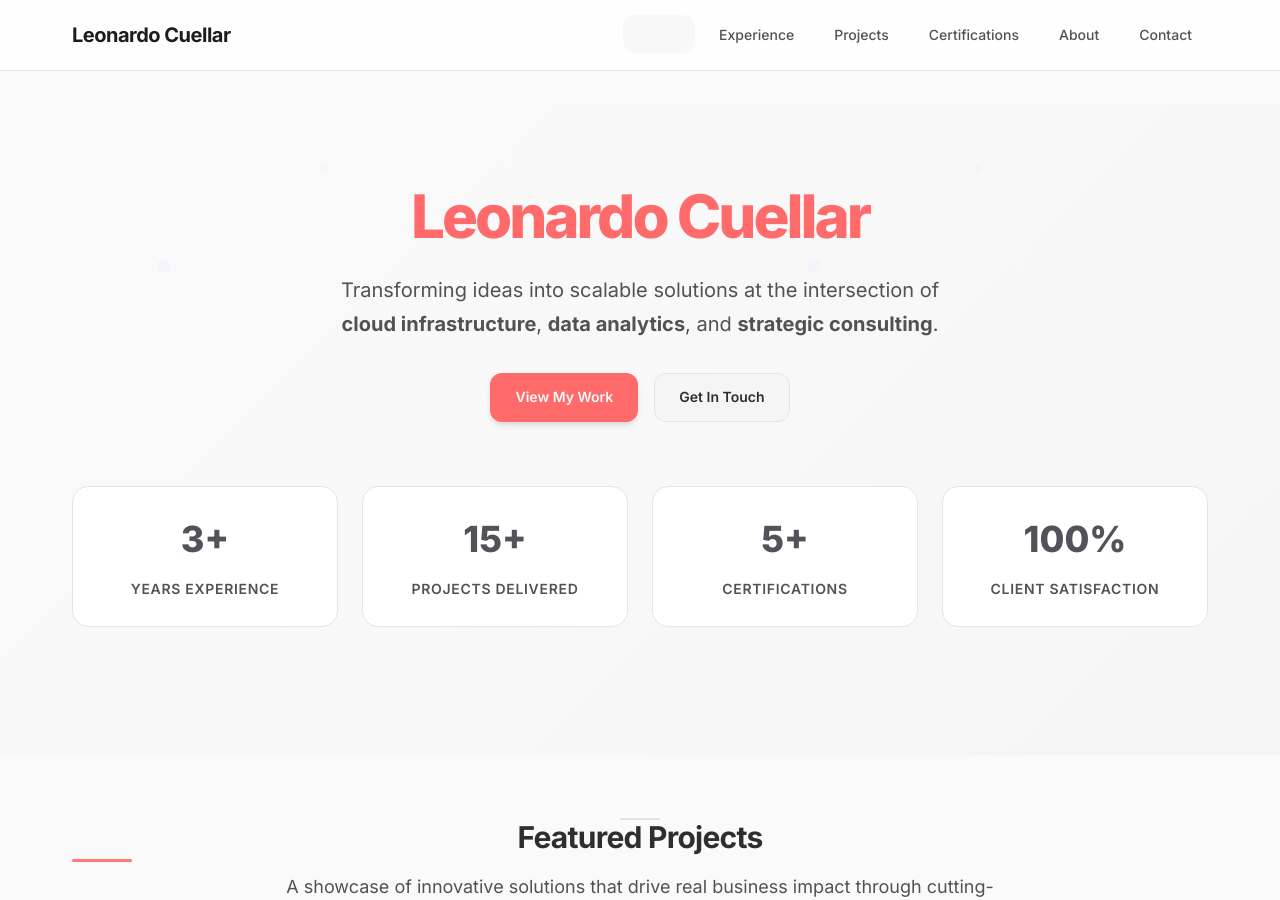
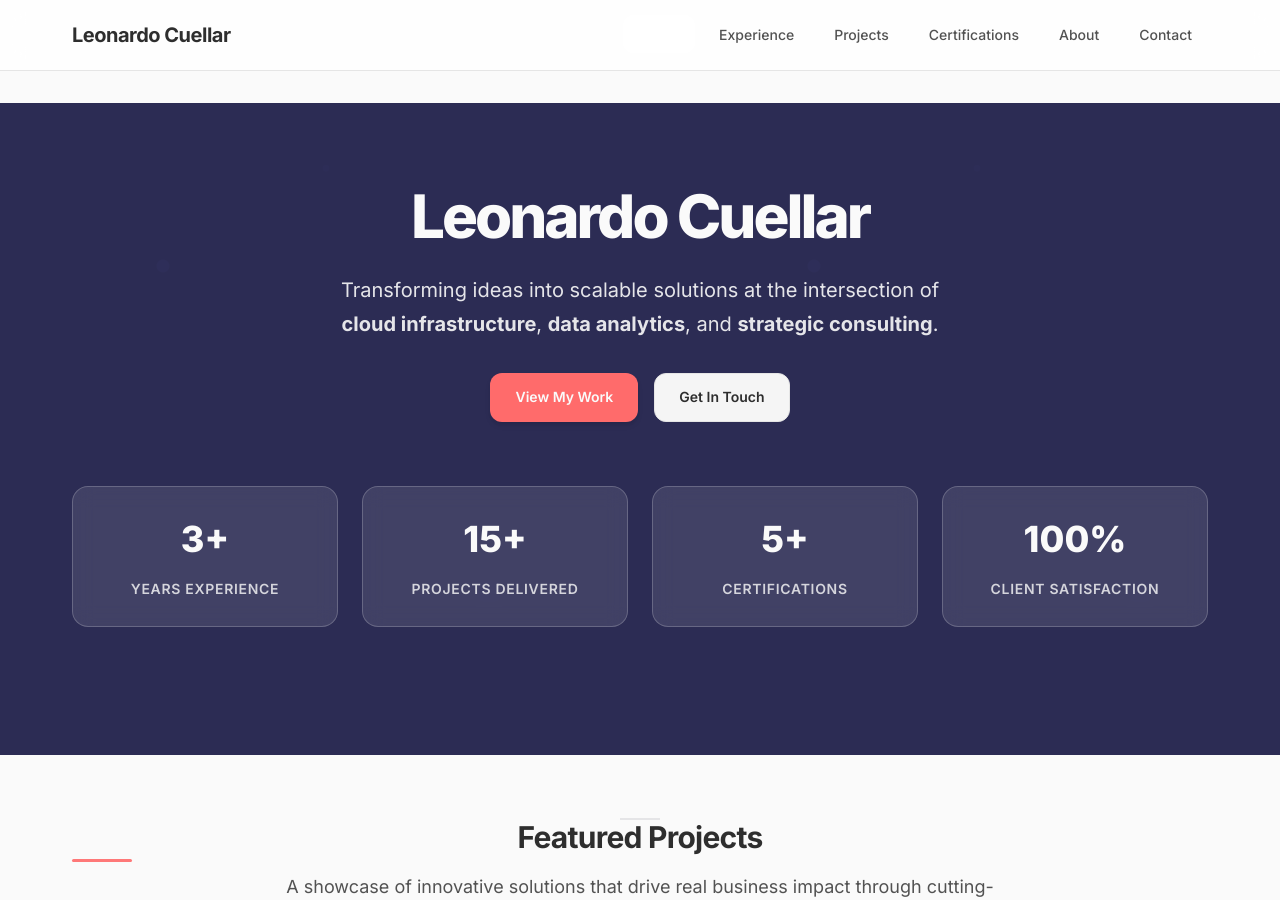
Before and after one commit to leonardocuellargold/leonardocuellargold.github.io, a Jekyll site: the page built from index.md, in a window 1280 px wide and 900 px high. Built offline with Jekyll 4.4.1, drawn with Linux system fonts in a browser that asks for light colours.

Commit message:
Fix contrast and visibility issues: navigation text, hero stats, badge hovers, footer alignment - improve WCAG compliance

```diff
--- a/_includes/footer.html
+++ b/_includes/footer.html
@@ -129,7 +129,8 @@
 .footer-nav {
   display: flex;
   flex-direction: column;
-  gap: var(--space-2);
+  gap: var(--space-3);
+  align-items: flex-start;
 }
 
 .contact-info {
--- a/_includes/head-custom.html
+++ b/_includes/head-custom.html
@@ -41,7 +41,12 @@
     background: #FAFAFA;
     color: #2E2E2E;
   }
-  .hero { min-height: 60vh; }
+  .hero {
+    min-height: 60vh;
+    background: #2C2C54;
+    color: #FAFAFA;
+    margin-top: 0;
+  }
   .container { max-width: 1200px; margin: 0 auto; padding: 0 2rem; }
   .btn {
     display: inline-flex;
@@ -56,4 +61,6 @@
     background: #FF6B6B;
     color: #FAFAFA;
   }
+  .site-title { color: #2E2E2E; }
+  .page-link.active { color: #FF6B6B; }
 </style>
--- a/assets/main.scss
+++ b/assets/main.scss
@@ -239,7 +239,7 @@
   left: 0;
   width: 3rem;
   height: 3px;
-  background: linear-gradient(90deg, var(--primary-500), var(--primary-300));
+  background: var(--accent);
   border-radius: var(--radius-full);
 }
 
@@ -298,9 +298,13 @@
 }
 
 .page-content {
-  padding-top: var(--space-8);
+  padding-top: 0;
   padding-bottom: var(--space-20);
   min-height: calc(100vh - 200px);
+}
+
+.page-content:not(.hero-page) {
+  padding-top: var(--space-8);
 }
 
 /* === NAVIGATION === */
@@ -331,7 +335,7 @@
 .site-title {
   font-size: var(--text-xl);
   font-weight: 700;
-  color: var(--primary);
+  color: var(--text-primary);
   text-decoration: none;
   letter-spacing: -0.025em;
   transition: color var(--duration-200) var(--ease-out);
@@ -369,7 +373,7 @@
   content: '';
   position: absolute;
   inset: 0;
-  background: var(--primary-50);
+  background: var(--bg-elevated);
   border-radius: var(--radius-lg);
   opacity: 0;
   transform: scale(0.8);
@@ -384,13 +388,14 @@
 
 .page-link:hover,
 .page-link.active {
-  color: var(--primary-700);
+  color: var(--accent);
   transform: translateY(-1px);
 }
 
 .page-link.active {
-  color: var(--primary-600);
+  color: var(--accent);
   font-weight: 600;
+  background: var(--bg-elevated);
 }
 
 @media (prefers-color-scheme: dark) {
@@ -400,7 +405,15 @@
 
   .page-link:hover,
   .page-link.active {
-    color: var(--primary-300);
+    color: var(--accent);
+  }
+
+  .site-title {
+    color: var(--text-primary);
+  }
+
+  .hero {
+    background: var(--secondary);
   }
 }
 
@@ -421,7 +434,7 @@
 
 /* Links */
 a {
-  color: var(--primary-600);
+  color: var(--accent);
   text-decoration: none;
   font-weight: 500;
   transition: all var(--duration-200) var(--ease-out);
@@ -429,7 +442,8 @@
 }
 
 a:hover {
-  color: var(--primary-700);
+  color: var(--accent);
+  filter: brightness(0.8);
 }
 
 /* Buttons */
@@ -569,15 +583,21 @@
   left: 50%;
   width: 0;
   height: 0;
-  background: var(--primary-200);
+  background: var(--accent);
   border-radius: 50%;
   transform: translate(-50%, -50%);
   transition: all var(--duration-300) var(--ease-out);
+  opacity: 0.1;
 }
 
 .badge:hover::before {
   width: 100px;
   height: 100px;
+}
+
+.badge:hover {
+  color: var(--text-primary);
+  border-color: var(--accent);
 }
 
 .badge-success {
@@ -652,10 +672,9 @@
 .hero {
   position: relative;
   padding: var(--space-20) 0;
-  background: linear-gradient(135deg,
-    var(--bg-primary) 0%,
-    var(--primary-50) 50%,
-    var(--bg-secondary) 100%);
+  margin-top: 0;
+  background: var(--secondary);
+  color: var(--text-inverse);
   overflow: hidden;
 }
 
@@ -683,12 +702,12 @@
   font-weight: 800;
   line-height: 1.1;
   margin-bottom: var(--space-6);
-  color: var(--accent);
+  color: var(--text-inverse);
 }
 
 .hero-subtitle {
   font-size: var(--text-xl);
-  color: var(--text-secondary);
+  color: rgba(250, 250, 250, 0.9);
   margin-bottom: var(--space-8);
   max-width: 600px;
   margin-left: auto;
@@ -756,6 +775,7 @@
   font-weight: 700;
   margin-bottom: var(--space-4);
   position: relative;
+  color: var(--text-primary);
 }
 
 .section-subtitle {
@@ -782,6 +802,17 @@
   transition: all var(--duration-300) var(--ease-out);
 }
 
+.hero .stat-card {
+  background: rgba(255, 255, 255, 0.1);
+  border-color: rgba(255, 255, 255, 0.2);
+  backdrop-filter: blur(10px);
+}
+
+.hero .stat-card:hover {
+  background: rgba(255, 255, 255, 0.15);
+  border-color: var(--accent);
+}
+
 .stat-card:hover {
   transform: translateY(-4px);
   box-shadow: var(--shadow-lg);
@@ -791,8 +822,16 @@
   display: block;
   font-size: var(--text-4xl);
   font-weight: 800;
-  color: var(--primary-600);
+  color: var(--accent);
   margin-bottom: var(--space-2);
+}
+
+.hero .stat-number {
+  color: var(--text-inverse);
+}
+
+.hero .stat-label {
+  color: rgba(250, 250, 250, 0.8);
 }
 
 .stat-label {
@@ -887,13 +926,14 @@
 .project-link {
   font-size: var(--text-sm);
   font-weight: 600;
-  color: var(--primary-600);
+  color: var(--accent);
   text-decoration: none;
   transition: all var(--duration-200) var(--ease-out);
 }
 
 .project-link:hover {
-  color: var(--primary-700);
+  color: var(--accent);
+  filter: brightness(0.8);
   transform: translateY(-1px);
 }
 
```
